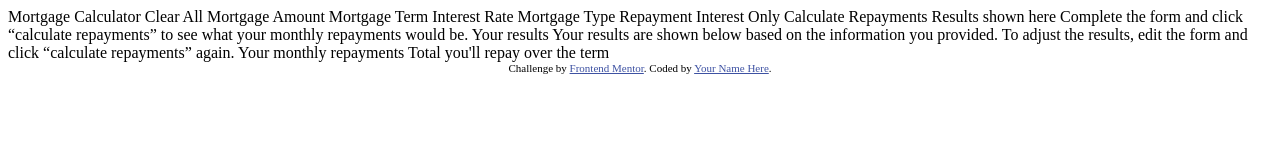
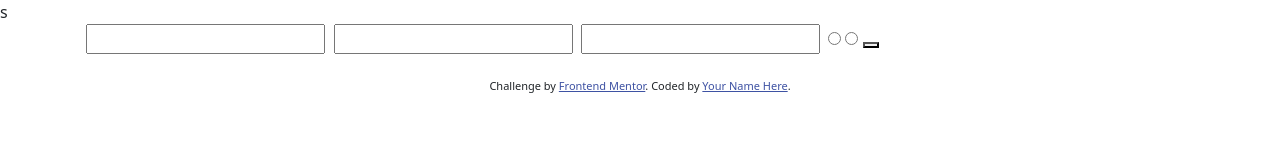
Before and after one commit to kakashidomo/proyecto_final_n1, a plain HTML site: page index.html in a window 1280 px wide. Drawn offline with nearby package versions, Linux system fonts and the light colour scheme.

Commit message:
cambios html

```diff
--- a/index.html
+++ b/index.html
@@ -5,6 +5,7 @@
   <meta name="viewport" content="width=device-width, initial-scale=1.0"> <!-- displays site properly based on user's device -->
 
   <link rel="icon" type="image/png" sizes="32x32" href="./assets/images/favicon-32x32.png">
+  <link href="https://cdn.jsdelivr.net/npm/bootstrap@5.3.3/dist/css/bootstrap.min.css" rel="stylesheet" integrity="sha384-QWTKZyjpPEjISv5WaRU9OFeRpok6YctnYmDr5pNlyT2bRjXh0JMhjY6hW+ALEwIH" crossorigin="anonymous">s
 
   <title>Frontend Mentor | Mortgage repayment calculator</title>
 
@@ -15,43 +16,39 @@
   </style>
 </head>
 <body>
+  <div class="container">
+    <div class="row">
+      <div class="col">
+        <div class="d-flex col-12">
+          <h1></h1>
+          <p></p>
+          <form action="">
+            <label for="" class="form-label"></label>
+            <input type="text" class="form-label">
+            <label for="" class="form-label"></label>
+            <input type="text" class="form-label">
+            <label for="" class="form-label"></label>
+            <input type="text" class="form-label">
 
-  Mortgage Calculator
-  Clear All
+            <label for="pago" class="form-label"></label>
+            <input type="radio" name="pagoeinteres" class="form-label" id="pago">
+            <input type="radio" name="pagoeinteres" class="form-label" id="interes">
 
-  Mortgage Amount
+            <button type="button"></button>
+          </form>
+        </div>
+        <div>
+          <h2></h2>
+          <p></p>
+          <div>
 
-  Mortgage Term
+          </div>
+        </div>
+      </div>
+    </div>
+  </div>
 
-  Interest Rate
 
-  Mortgage Type
-  Repayment
-  Interest Only
-
-  Calculate Repayments
-
-  <!-- Empty results start -->
-
-  Results shown here
-
-  Complete the form and click “calculate repayments” to see what
-  your monthly repayments would be.
-
-  <!-- Empty results end -->
-
-  <!-- Completed results start -->
-
-  Your results
-
-  Your results are shown below based on the information you provided.
-  To adjust the results, edit the form and click “calculate repayments” again.
-
-  Your monthly repayments
-
-  Total you'll repay over the term
-
-  <!-- Completed results end -->
 
   <div class="attribution">
     Challenge by <a href="https://www.frontendmentor.io?ref=challenge">Frontend Mentor</a>.
```
